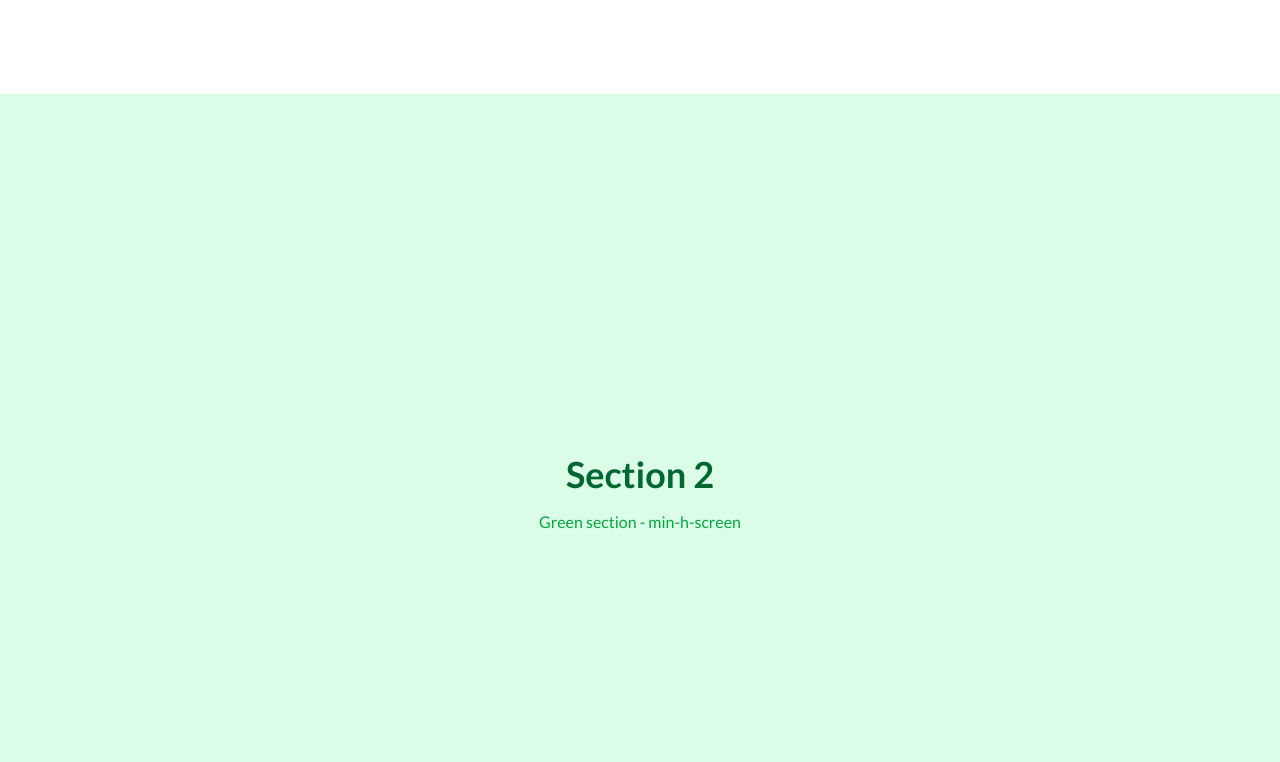
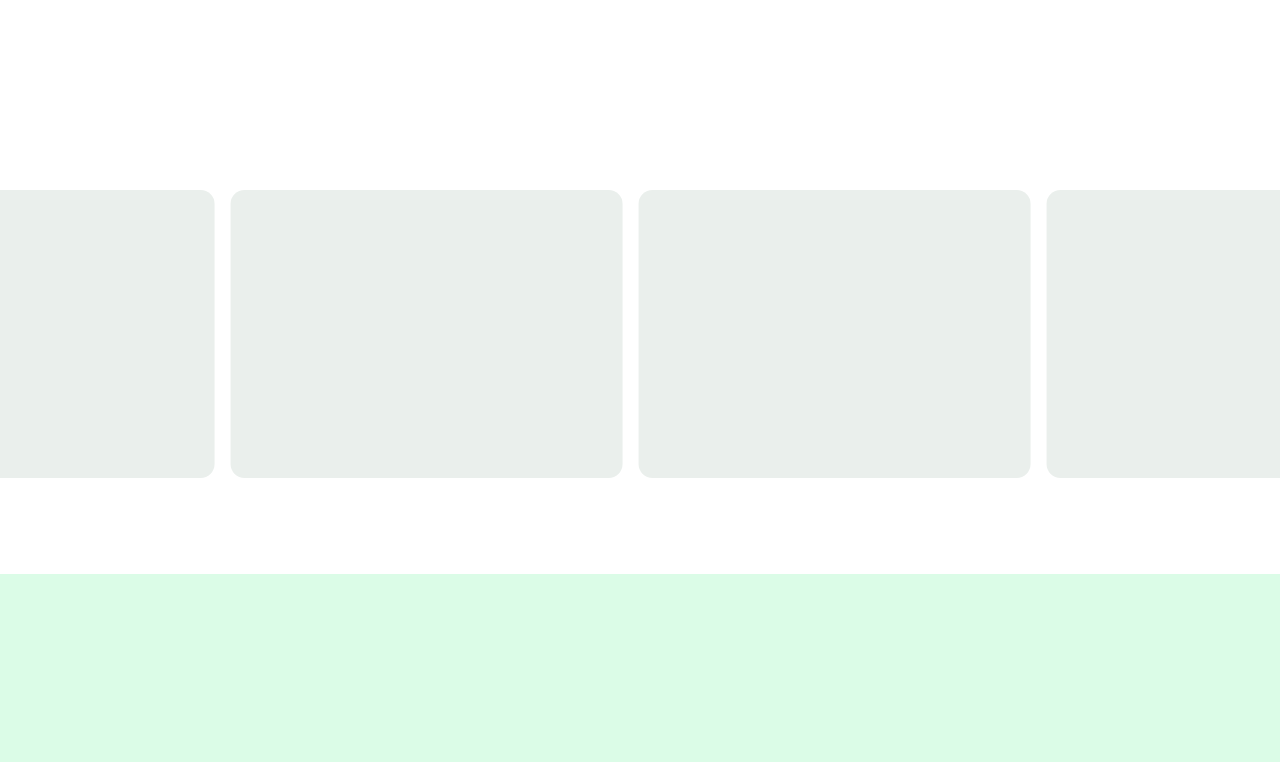
Before and after one commit to Eric-Eddie-Kabutey/emiri-fintech-main-site, a Next.js app: page / in a window 1280 px wide. Shown: the part 1498-2260 px from the top of the page. Built offline with nearby package versions, Linux system fonts and the light colour scheme.

Commit message:
update: add scrolling card to page

```diff
--- a/app/page.tsx
+++ b/app/page.tsx
@@ -1,4 +1,5 @@
 import HeroSection from "@/components/home/hero/hero-section";
+import ScrollingCards from "@/components/home/scrolling-cards";
 import UnifiedPlatform from "@/components/home/unified-platform";
 
 export default function Home() {
@@ -8,7 +9,10 @@ export default function Home() {
       <HeroSection />
 
       {/* Unified Platform Section  */}
-      <UnifiedPlatform  />
+      <UnifiedPlatform />
+
+      {/* Scrolling Cards section */}
+      <ScrollingCards />
 
       {/* Section 2 */}
       <section className="min-h-screen bg-green-100 flex items-center justify-center">
```
